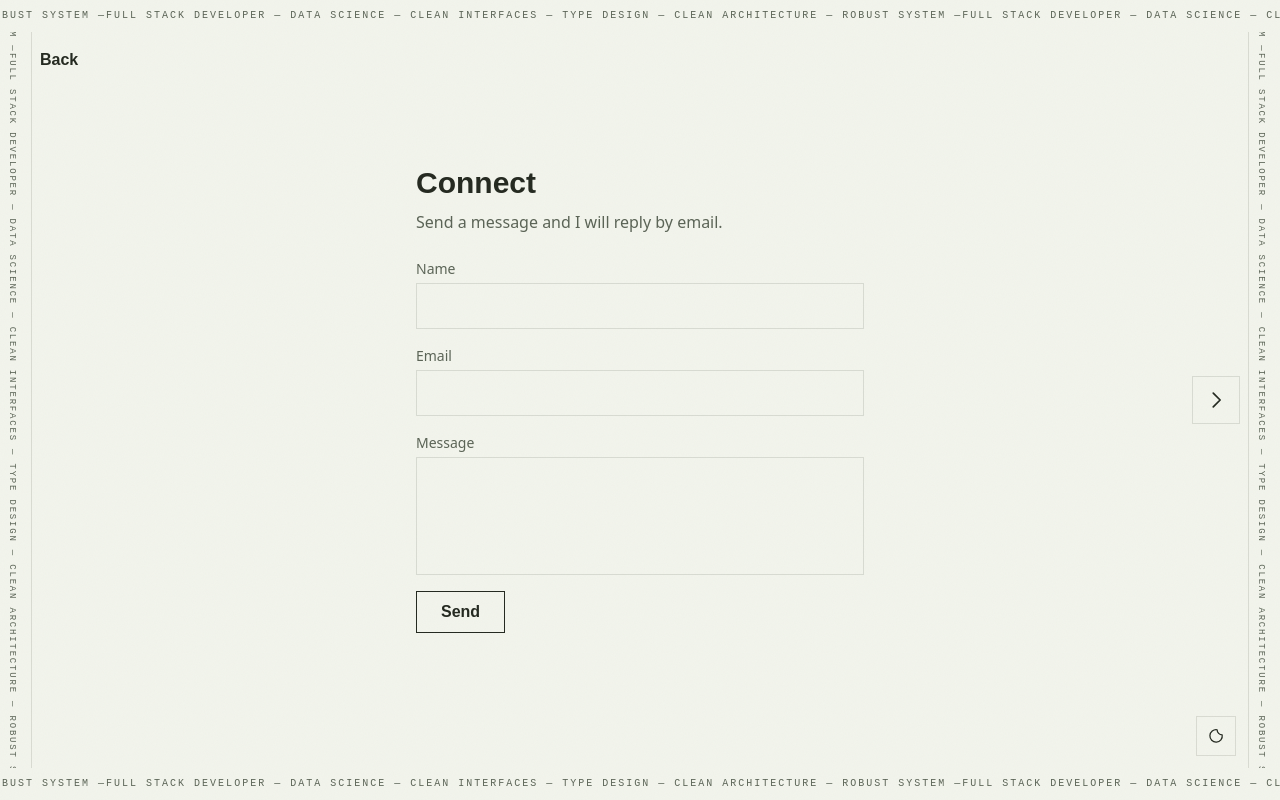
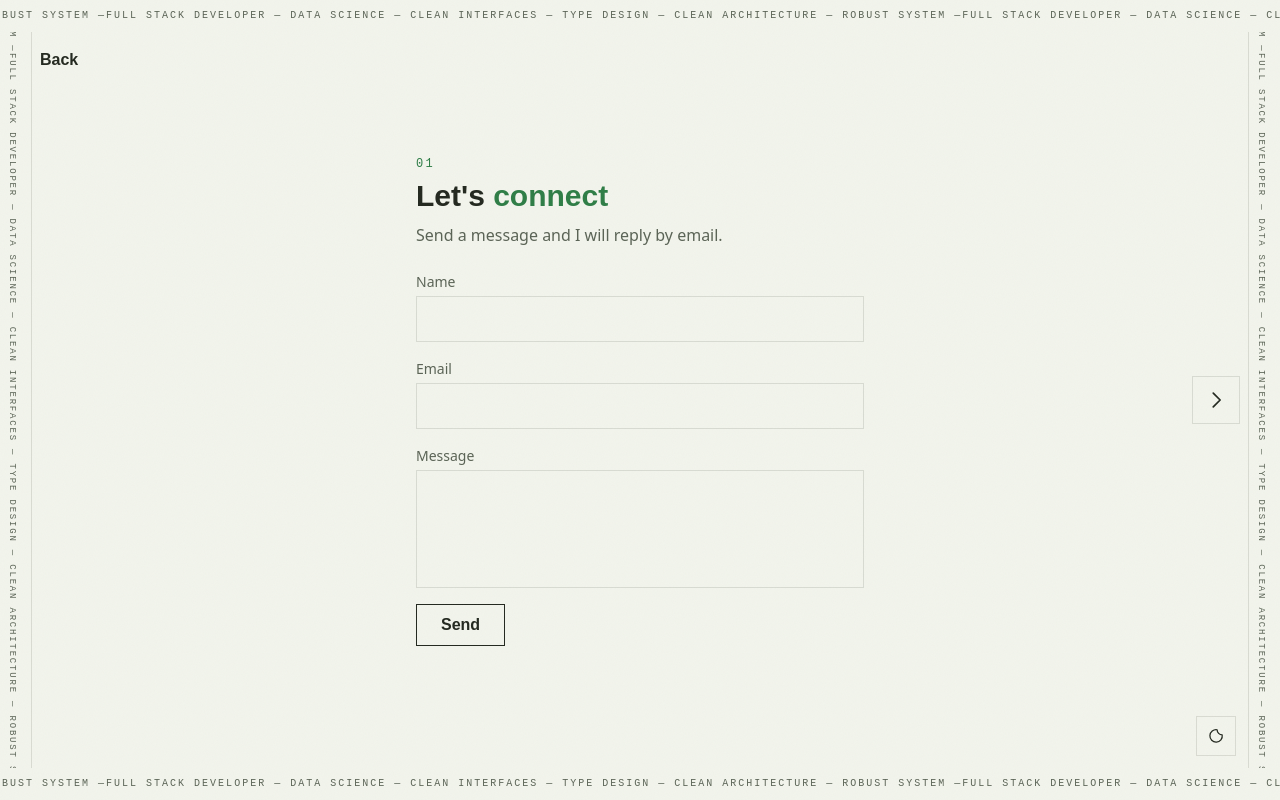
Before and after one commit to Abdulzizi/svelte-portfolio, a SvelteKit app: page /connect in a window 1280 px wide. Built offline with nearby package versions, Linux system fonts and the light colour scheme.

Commit message:
style: add restrained green accent to /connect

```diff
--- a/src/routes/connect/+page.svelte
+++ b/src/routes/connect/+page.svelte
@@ -32,7 +32,8 @@
 			<div class="track">
 				<section class="slide" aria-label="Message" inert={wide && index !== 0}>
 					<div class="mx-auto w-full max-w-md">
-						<h1 id="msg-heading" tabindex="-1" class="font-hand text-3xl font-extrabold leading-none">Connect</h1>
+						<span class="idx font-mono">01</span>
+						<h1 id="msg-heading" tabindex="-1" class="font-hand text-3xl font-extrabold leading-none">Let's <span class="text-[var(--accent)]">connect</span></h1>
 						<p class="mt-3 text-[var(--ink-dim)]">Send a message and I will reply by email.</p>
 
 						<form
@@ -112,7 +113,8 @@
 
 				<section class="slide" aria-label="Links" inert={wide && index !== 1}>
 					<div class="mx-auto w-full max-w-md">
-						<h2 id="links-heading" tabindex="-1" class="font-hand text-3xl font-extrabold leading-none">Elsewhere</h2>
+						<span class="idx font-mono">02</span>
+						<h2 id="links-heading" tabindex="-1" class="font-hand text-3xl font-extrabold leading-none">Find me <span class="text-[var(--accent)]">elsewhere</span></h2>
 						<ul class="mt-6 flex flex-col">
 							{#each links as l}
 								<li class="border-b border-[var(--line)] first:border-t">
@@ -121,8 +123,8 @@
 										class="link flex items-baseline justify-between gap-4 py-3"
 										{...l.href.startsWith('http') ? { target: '_blank', rel: 'noopener noreferrer' } : {}}
 									>
-										<span class="font-hand font-extrabold">{l.label}</span>
-										<span class="truncate text-[var(--ink-dim)]">{l.text}</span>
+										<span class="link-label font-hand font-extrabold">{l.label}</span>
+										<span class="link-value truncate text-[var(--ink-dim)]">{l.text}</span>
 									</a>
 								</li>
 							{/each}
@@ -135,6 +137,7 @@
 </SlidePage>
 
 <style>
+	.idx { display: block; font-size: 0.75rem; letter-spacing: 0.2em; color: var(--accent); margin-bottom: 0.5rem; }
 	.field { display: flex; flex-direction: column; gap: 0.25rem; font-size: 0.875rem; color: var(--ink-dim); }
 	.field input, .field textarea {
 		background: transparent; color: var(--ink); border: 1px solid var(--line);
@@ -146,6 +149,8 @@
 	.send:hover:not(:disabled) { background: var(--ink); color: var(--bg); }
 	.send:disabled { opacity: 0.5; }
 	.link { transition: opacity 0.2s ease; }
-	.link:hover { opacity: 0.7; }
+	.link:hover .link-value { opacity: 0.7; }
+	.link:hover .link-label { color: var(--accent); }
+	.link-label, .link-value { transition: color 0.2s ease, opacity 0.2s ease; }
 	:where(a, button, input, textarea):focus-visible { outline: 2px solid var(--accent); outline-offset: 2px; }
 </style>
```
